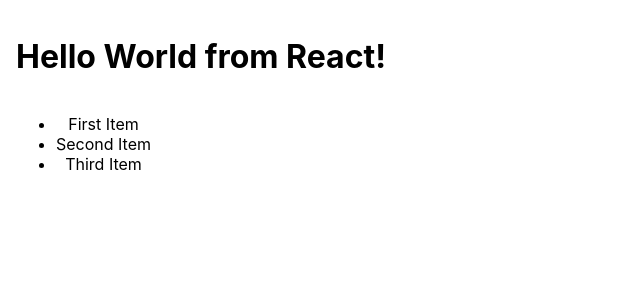
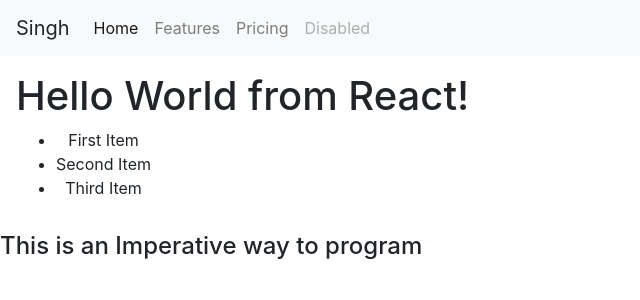
Before and after one commit to manmeetsingh7781/Learn-React, a React (Create React App) app: page / in a window 1280 px wide. Shown: the top 300 px of the page, without its empty margins (0-640 px from the left). Built offline with nearby package versions, Linux system fonts and the light colour scheme.

Commit message:
Finished: Declarative vs Imperative Programming

```diff
--- a/public/index.html
+++ b/public/index.html
@@ -9,6 +9,8 @@
       name="description"
       content="Web site created using create-react-app"
     />
+    <link rel="stylesheet" href="https://cdn.jsdelivr.net/npm/bootstrap@4.0.0/dist/css/bootstrap.min.css" integrity="sha384-Gn5384xqQ1aoWXA+058RXPxPg6fy4IWvTNh0E263XmFcJlSAwiGgFAW/dAiS6JXm" crossorigin="anonymous">
+
     <link rel="apple-touch-icon" href="%PUBLIC_URL%/logo192.png" />
     <!--
       manifest.json provides metadata used when your web app is installed on a
@@ -40,4 +42,10 @@
       To create a production bundle, use `npm run build` or `yarn build`.
     -->
   </body>
+
+  <script src="https://code.jquery.com/jquery-3.2.1.slim.min.js" integrity="sha384-KJ3o2DKtIkvYIK3UENzmM7KCkRr/rE9/Qpg6aAZGJwFDMVNA/GpGFF93hXpG5KkN" crossorigin="anonymous"></script>
+  <script src="https://cdn.jsdelivr.net/npm/popper.js@1.12.9/dist/umd/popper.min.js" integrity="sha384-ApNbgh9B+Y1QKtv3Rn7W3mgPxhU9K/ScQsAP7hUibX39j7fakFPskvXusvfa0b4Q" crossorigin="anonymous"></script>
+  <script src="https://cdn.jsdelivr.net/npm/bootstrap@4.0.0/dist/js/bootstrap.min.js" integrity="sha384-JZR6Spejh4U02d8jOt6vLEHfe/JQGiRRSQQxSfFWpi1MquVdAyjUar5+76PVCmYl" crossorigin="anonymous"></script>
+
+
 </html>
--- a/src/App.js
+++ b/src/App.js
@@ -1,8 +1,19 @@
 import './App.css';
+import Navbar from './Components/Navbar.js';
 
+
+// Impeative way to create a component
+const h4 = document.createElement('h4');
+h4.textContent = 'This is an Imperative way to program';
+h4.className = "header_text";
+document.body.appendChild(h4);
+
+// ReactDOM.render(<h1 className="header_text">This is a Declarative way to program</h1>, document.body);
 
 function App() {
   return (
+    <>
+      <Navbar title="Singh"/>
       <div className="App">
         <h1>Hello World from React!</h1>
         <ul>
@@ -11,6 +22,7 @@ function App() {
           <li>Third Item</li>
         </ul>
       </div>
+    </>
   );
 }
 
--- /dev/null
+++ b/src/Components/Navbar.js
@@ -0,0 +1,37 @@
+
+// To create a React component import React
+import {React} from 'react';
+
+
+// Create a React functional Component
+// re-useable component
+function Navbar(props) {
+    return (
+    <nav className="navbar navbar-expand-lg navbar-light bg-light">
+    <a className="navbar-brand">{props.title}</a>
+    <button className="navbar-toggler" type="button" data-toggle="collapse" data-target="#navbarNav" aria-controls="navbarNav" aria-expanded="false" aria-label="Toggle navigation">
+      <span className="navbar-toggler-icon"></span>
+    </button>
+    <div className="collapse navbar-collapse" id="navbarNav">
+      <ul className="navbar-nav">
+        <li className="nav-item active">
+          <a className="nav-link" >Home <span className="sr-only">(current)</span></a>
+        </li>
+        <li className="nav-item">
+          <a className="nav-link" >Features</a>
+        </li>
+        <li className="nav-item">
+          <a className="nav-link" >Pricing</a>
+        </li>
+        <li className="nav-item">
+          <a className="nav-link disabled" >Disabled</a>
+        </li>
+      </ul>
+    </div>
+  </nav>
+  )
+}
+
+
+// export the Navbar
+export default Navbar;
```
Also changed, not shown: 1 other file (tests, documents, lock files or other folders). Lines whose indentation alone changed are shown as unchanged.
